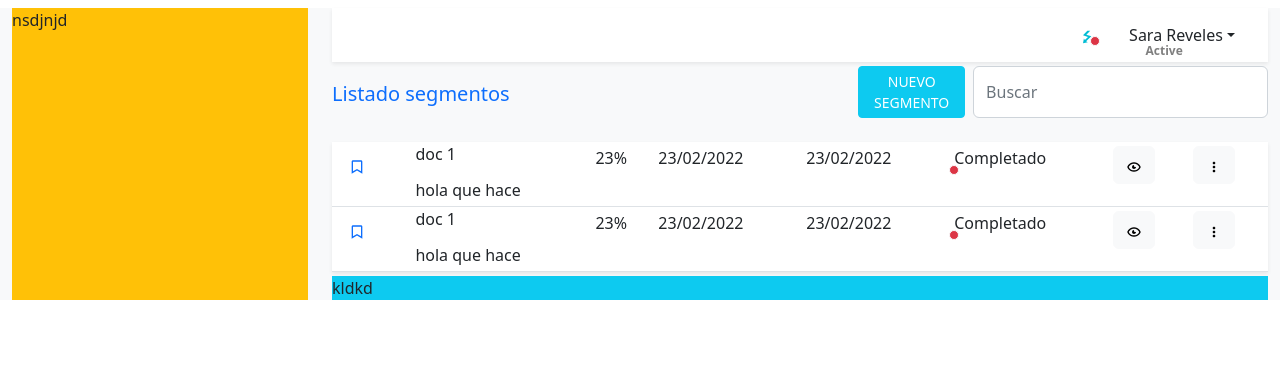
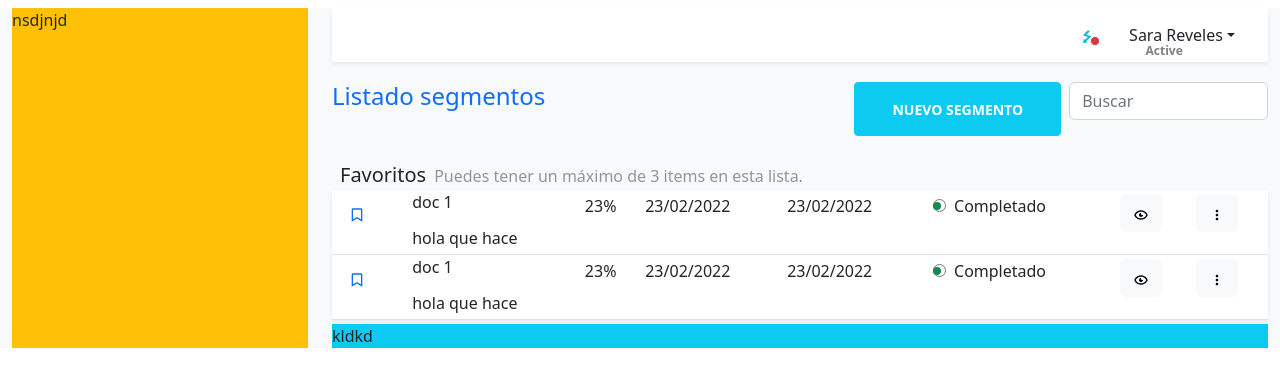
Before and after one commit to sareli89/hexagone-front, a React (Create React App) app: page / in a window 1280 px wide. Shown: the top 386 px of the page. Built offline with nearby package versions, Linux system fonts and the light colour scheme.

Commit message:
Favourites layaout almost done

```diff
--- a/src/components/Favourites.jsx
+++ b/src/components/Favourites.jsx
@@ -14,24 +14,28 @@ export default function Favourites () {
   return (
     <div>
     <div className="d-flex justify-content-between mb-4">
-      <h5 className="text-primary mt-3">
+      <h4 className="text-primary mt-3">
         Listado segmentos
-      </h5>
-      <div className="d-flex justify-content-end">
+      </h4>
+      <div className="d-flex justify-content-end mt-3">
         <button
         type="button"
-        className="btn btn-info fw-6 me-2 text-white btn-sm">
+        className="btn btn-info btn-sm gap-2 col-6 mx-auto me-2 text-white fw-bold">
           NUEVO SEGMENTO
         </button>
         <input
         type="text"
-        className="form-control"
+        className="form-control input-group input-group-sm mb-3"
         placeholder="Buscar "
         aria-label="search"
         aria-describedby="basic-addon1"/>
       </div>
 
     </div>
+    <f4 className="m-2 fs-5">
+      Favoritos
+    </f4>
+    <span className="fs-6 text text-secondary text-opacity-75">Puedes tener un máximo de 3 items en esta lista.</span>
     <table className="table table-sm container bg-white shadow-sm mb-1 bg-body">
           <tbody clasName="table-primary table-group-divider">
             <tr>
@@ -49,10 +53,12 @@ export default function Favourites () {
               <td>23%</td>
               <td>23/02/2022</td>
               <td>23/02/2022</td>
-              <td className="">
-                <span
-                className="position-absolute p-1 mt-4 translate-middle badge border border-light rounded-circle bg-danger ">
-                <span className="visually-hidden">unread messages</span></span>
+              <td className="ps-2">
+                <div className="bg-success me-1 p-1 mt-2 position-absolute rounded-circle"></div>
+                <input type="radio" className="me-2"/>
+                {/* <span
+                className="position-absolute p-1 mt-3 top-30  translate-middle badge border border-light rounded-circle bg-danger ">
+                <span className="visually-hidden">isCompleted</span></span> */}
                   Completado
               </td>
               <td scope="row">
@@ -82,10 +88,12 @@ export default function Favourites () {
               <td>23%</td>
               <td>23/02/2022</td>
               <td >23/02/2022</td>
-              <td className="">
-                <span
-                className="position-absolute p-1 mt-4 translate-middle badge border border-light rounded-circle bg-danger ">
-                <span className="visually-hidden">unread messages</span></span>
+              <td className="ps-2">
+                <div className="bg-success me-1 p-1 mt-2 position-absolute rounded-circle"></div>
+                <input type="radio" className="me-2"/>
+                {/* <span
+                className="position-absolute p-1 mt-3 top-30  translate-middle badge border border-light rounded-circle bg-danger ">
+                <span className="visually-hidden">isCompleted</span></span> */}
                   Completado
               </td>
               <td scope="row">
```
